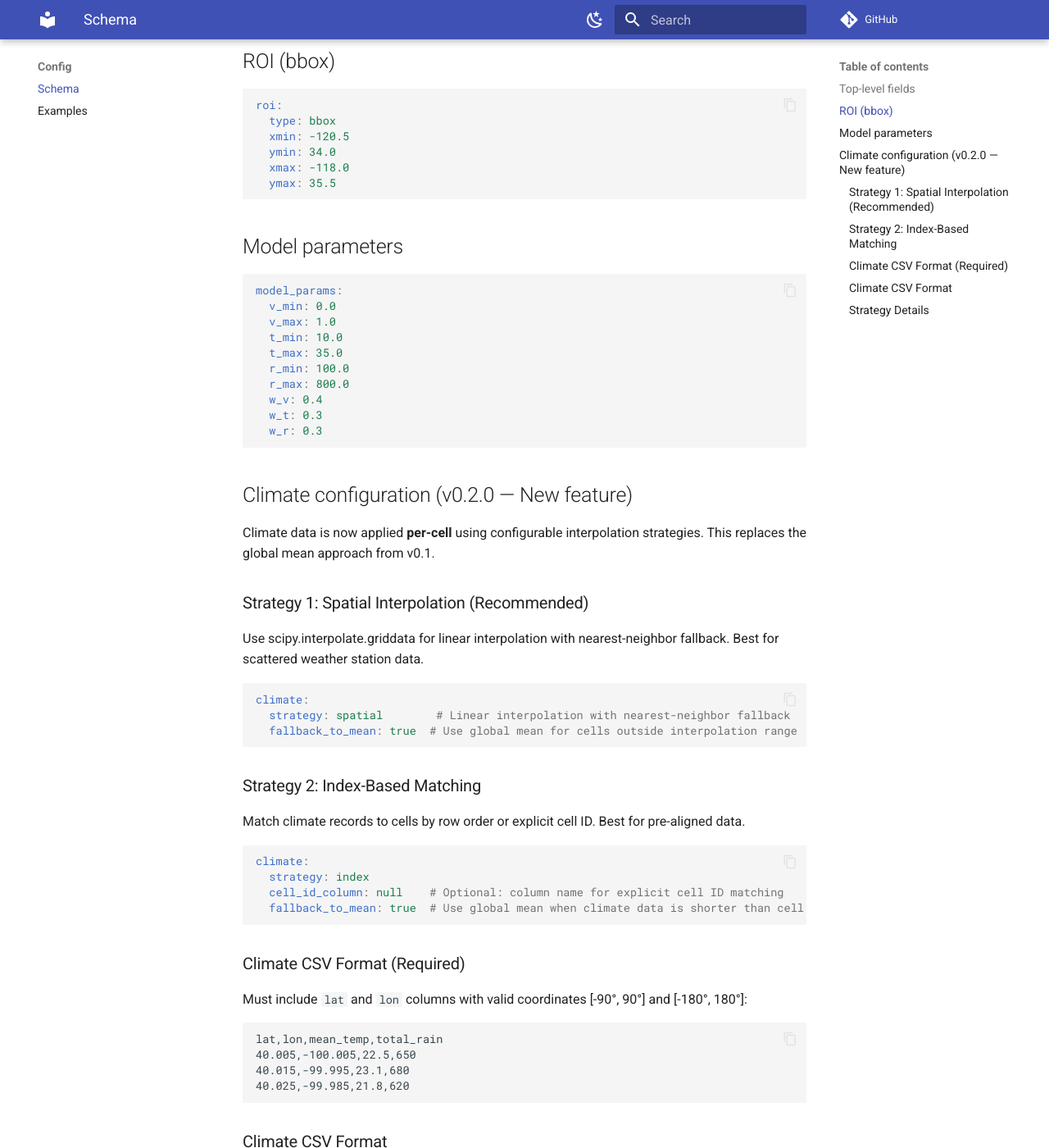
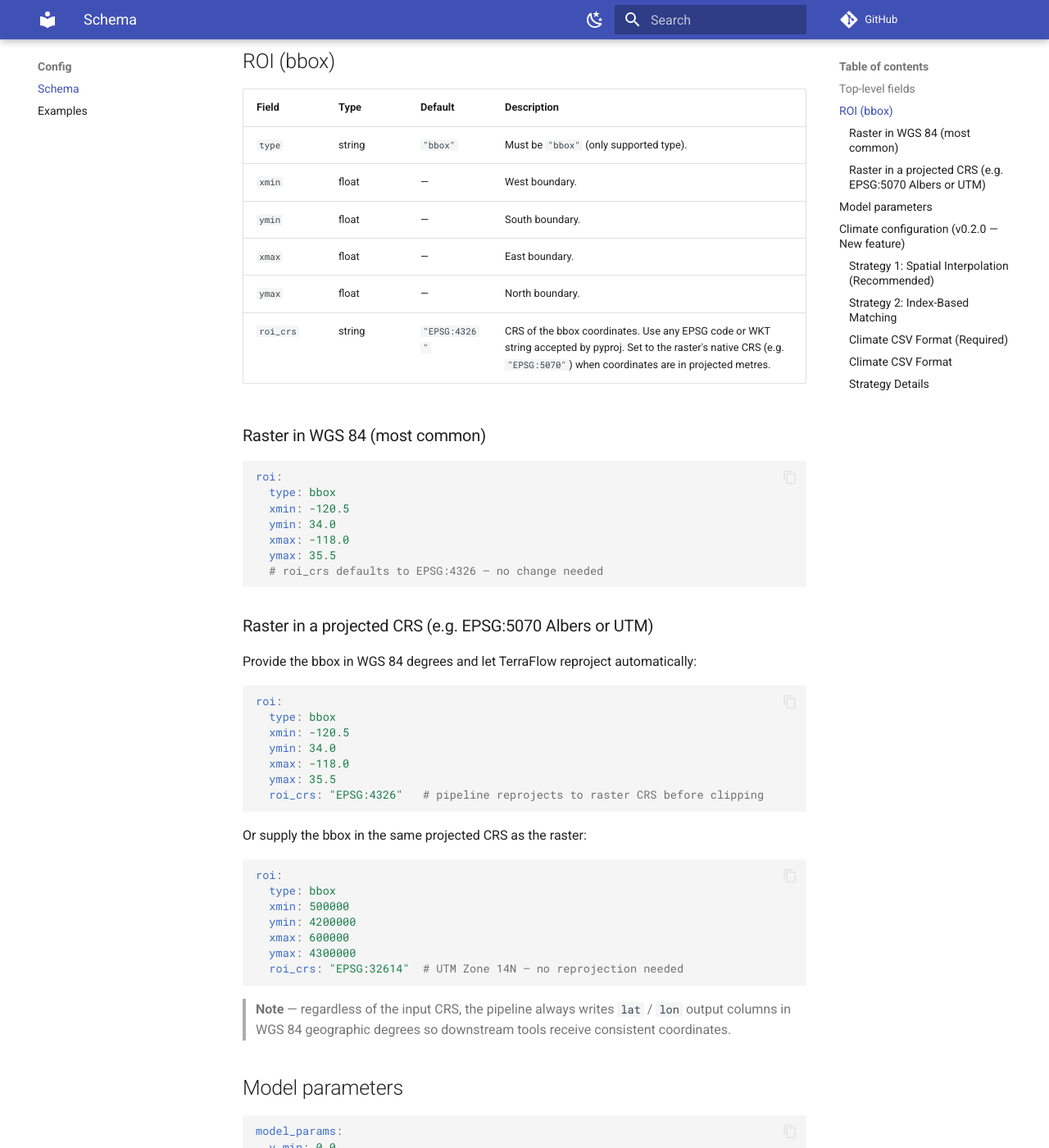
Before and after one commit to gmarupilla/AgroTerraFlow, an MkDocs documentation site: the page built from docs/config/schema.md, in a window 1280 px wide and 1400 px high, scrolled down 820 px. Shown: the whole window at 82% size. Built offline with MkDocs 1.6.1 and Material for MkDocs 9.7.7, drawn with Linux system fonts in a browser that asks for light colours; comment, search, counter and statistics services are not loaded.

Commit message:
feat: implement CRS reprojection for ROI handling and output coordinates
- Added `roi_crs` parameter to `clip_raster_to_roi` for handling different CRS.
- Updated `summarize_raster` and related functions to accept `roi_crs`.
- Ensured lat/lon outputs are always in WGS 84 degrees regardless of input CRS.
- Improved error handling for invalid ROI bounds and non-intersecting ROIs.
- Added documentation for new CRS handling features.

````diff
--- a/docs/config/schema.md
+++ b/docs/config/schema.md
@@ -17,6 +17,17 @@
 
 ## ROI (bbox)
 
+| Field | Type | Default | Description |
+| --- | --- | --- | --- |
+| `type` | string | `"bbox"` | Must be `"bbox"` (only supported type). |
+| `xmin` | float | — | West boundary. |
+| `ymin` | float | — | South boundary. |
+| `xmax` | float | — | East boundary. |
+| `ymax` | float | — | North boundary. |
+| `roi_crs` | string | `"EPSG:4326"` | CRS of the bbox coordinates. Use any EPSG code or WKT string accepted by pyproj. Set to the raster's native CRS (e.g. `"EPSG:5070"`) when coordinates are in projected metres. |
+
+### Raster in WGS 84 (most common)
+
 ```yaml
 roi:
   type: bbox
@@ -24,7 +35,38 @@
   ymin: 34.0
   xmax: -118.0
   ymax: 35.5
+  # roi_crs defaults to EPSG:4326 — no change needed
 ```
+
+### Raster in a projected CRS (e.g. EPSG:5070 Albers or UTM)
+
+Provide the bbox in WGS 84 degrees and let TerraFlow reproject automatically:
+
+```yaml
+roi:
+  type: bbox
+  xmin: -120.5
+  ymin: 34.0
+  xmax: -118.0
+  ymax: 35.5
+  roi_crs: "EPSG:4326"   # pipeline reprojects to raster CRS before clipping
+```
+
+Or supply the bbox in the same projected CRS as the raster:
+
+```yaml
+roi:
+  type: bbox
+  xmin: 500000
+  ymin: 4200000
+  xmax: 600000
+  ymax: 4300000
+  roi_crs: "EPSG:32614"  # UTM Zone 14N — no reprojection needed
+```
+
+> **Note** — regardless of the input CRS, the pipeline always writes `lat` / `lon`
+> output columns in WGS 84 geographic degrees so downstream tools receive
+> consistent coordinates.
 
 ## Model parameters
 
--- a/pyproject.toml
+++ b/pyproject.toml
@@ -24,7 +24,8 @@
   "plotly>=5.0.0",
   "pydantic>=2.0",
   "scipy>=1.9.0",
-  "shapely>=2.0.0"
+  "shapely>=2.0.0",
+  "pyproj>=3.0"
 ]
 
 [project.optional-dependencies]
````
Also changed, not shown: docs/architecture/adr-004-crs-reprojection.md (added, +122 -0 lines), 7 other files.
